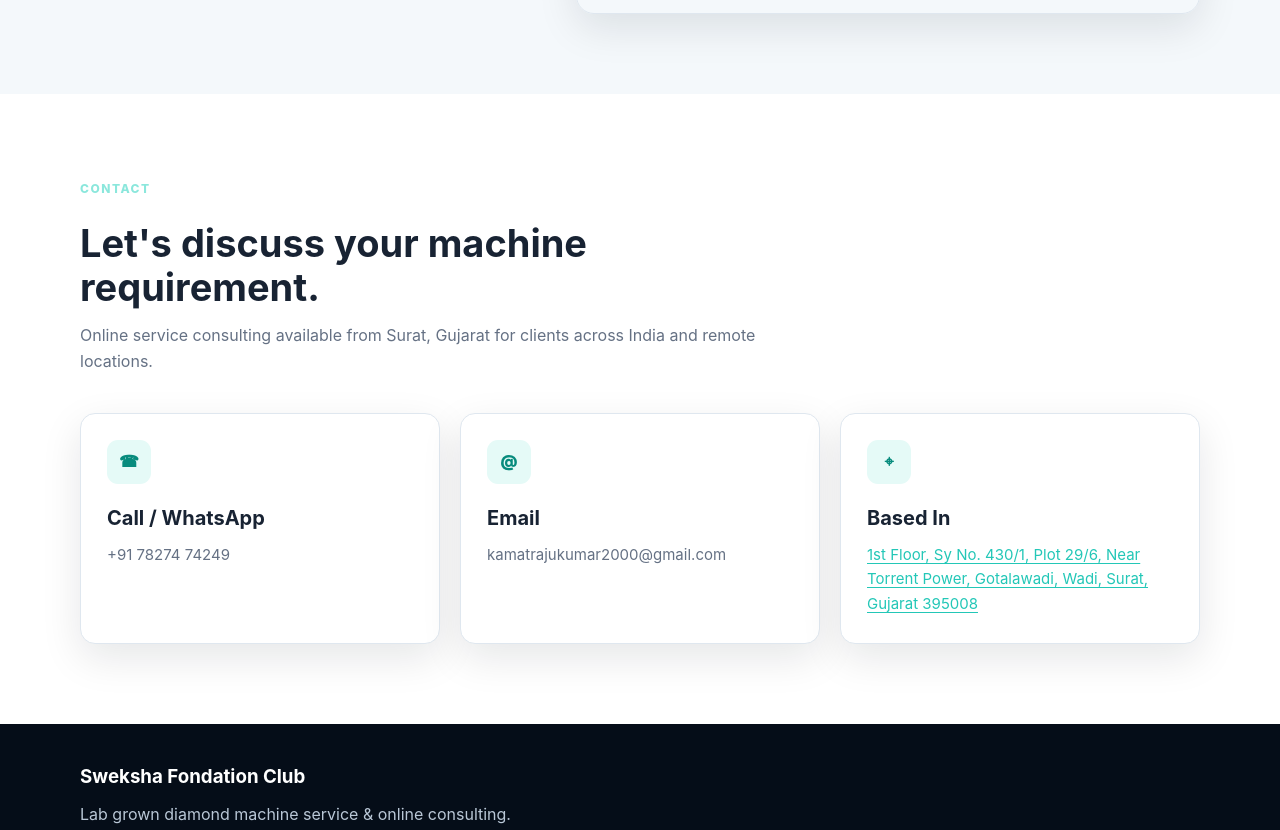
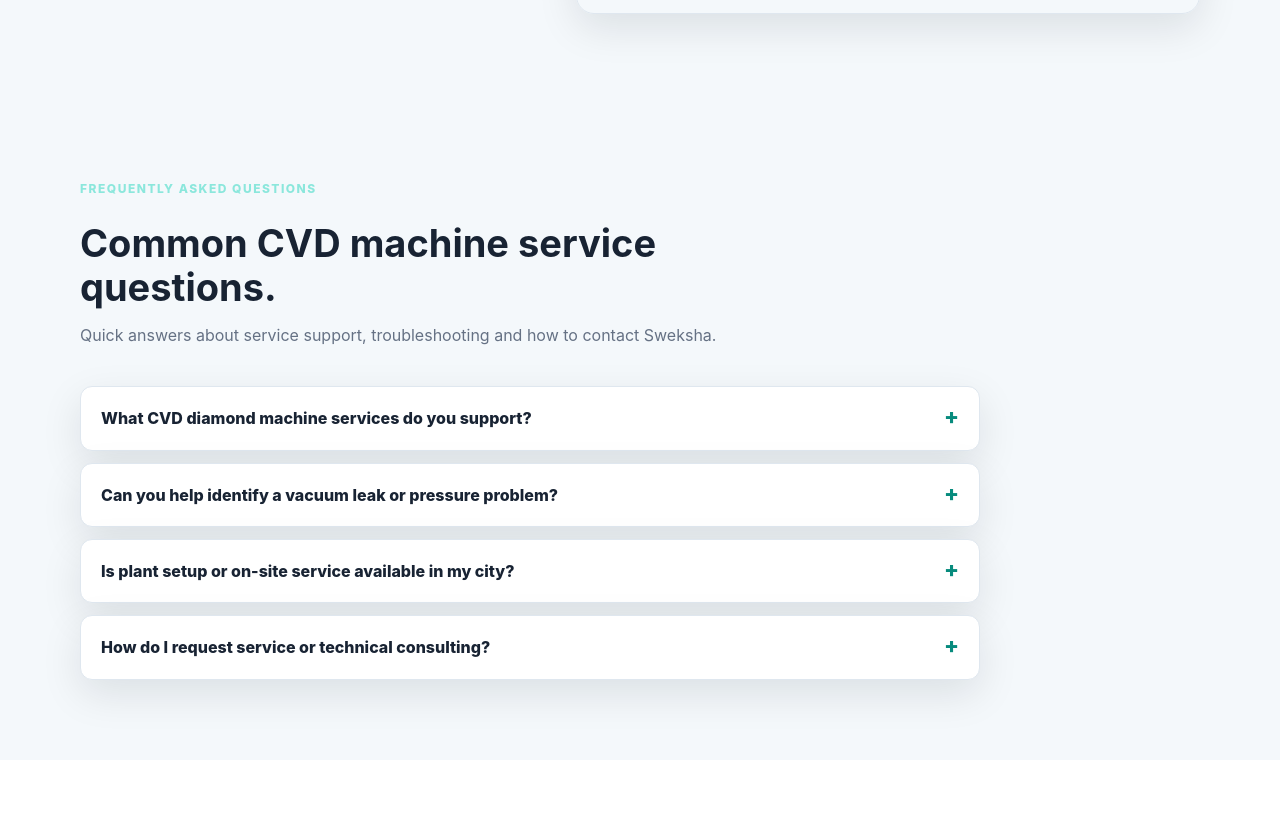
Before and after one commit to kamatrajukumar2000-cmyk/sweksha-website, a plain HTML site: page index.html in a window 1280 px wide. Shown: the part 9495-10325 px from the top of the page. Drawn offline with Linux system fonts and the light colour scheme.

Commit message:
Add CVD service FAQ section

```diff
--- a/index.html
+++ b/index.html
@@ -97,6 +97,15 @@
     .small{font-size:13px;color:#8798aa;margin-top:22px}
     .float-wa{position:fixed;right:20px;bottom:20px;background:#20b86b;color:#fff;width:58px;height:58px;border-radius:50%;display:grid;place-items:center;font-weight:900;box-shadow:0 10px 25px rgba(0,0,0,.22);z-index:30}
     .notice{font-size:13px;color:var(--muted);margin-top:12px}
+    /* ===== SERVICE FAQ ===== */
+    .faq-list{display:grid;gap:12px;max-width:900px}
+    .faq-item{background:#fff;border:1px solid var(--border);border-radius:12px;padding:18px 20px;box-shadow:var(--shadow)}
+    .faq-item summary{font-weight:800;cursor:pointer;list-style:none;padding-right:28px;position:relative}
+    .faq-item summary::-webkit-details-marker{display:none}
+    .faq-item summary:after{content:"+";position:absolute;right:0;top:0;color:#078b7d;font-size:22px;line-height:1}
+    .faq-item[open] summary:after{content:"−"}
+    .faq-item p{color:var(--muted);margin:12px 0 2px;font-size:15px}
+
     @media(max-width:850px){
       .navlinks{display:none;position:absolute;top:72px;left:0;right:0;background:var(--dark);padding:20px;flex-direction:column;align-items:flex-start}
       .navlinks.open{display:flex}.menu{display:block}
@@ -623,6 +632,34 @@
       </div>
     </section>
 
+    <section id="service-faq" class="band">
+      <div class="container">
+        <div class="section-head">
+          <span class="eyebrow">Frequently Asked Questions</span>
+          <h2>Common CVD machine service questions.</h2>
+          <p>Quick answers about service support, troubleshooting and how to contact Sweksha.</p>
+        </div>
+        <div class="faq-list">
+          <details class="faq-item">
+            <summary>What CVD diamond machine services do you support?</summary>
+            <p>Support includes machine and plant setup guidance, vacuum pump maintenance, vacuum troubleshooting, gas and water line fitting guidance, chamber and stage installation support, and power supply or magnetron troubleshooting. Share your machine details first so the service scope can be confirmed.</p>
+          </details>
+          <details class="faq-item">
+            <summary>Can you help identify a vacuum leak or pressure problem?</summary>
+            <p>Yes. Share the symptoms, chamber pressure trend, recent maintenance or process changes, and any relevant photos or controller readings. Initial checks can be discussed remotely; hands-on work and final diagnosis depend on the equipment and site.</p>
+          </details>
+          <details class="faq-item">
+            <summary>Is plant setup or on-site service available in my city?</summary>
+            <p>Send your city, machine type and the work required through the service request form. Availability, travel and the exact scope will be confirmed before scheduling.</p>
+          </details>
+          <details class="faq-item">
+            <summary>How do I request service or technical consulting?</summary>
+            <p>Use the Service Request form on this website or the WhatsApp button. Include your name, company, machine model, service required and a short description of the issue. Do not send passwords or confidential credentials.</p>
+          </details>
+        </div>
+      </div>
+    </section>
+
     <section id="contact">
       <div class="container">
         <div class="section-head">
```
